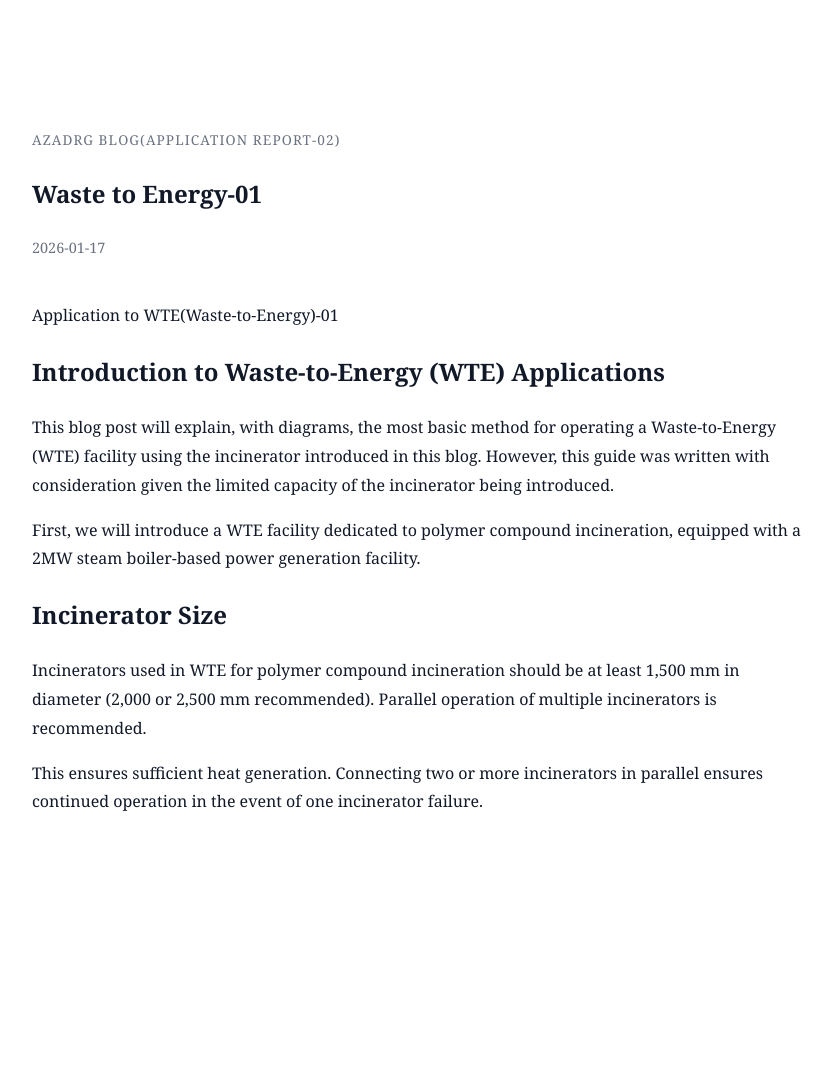
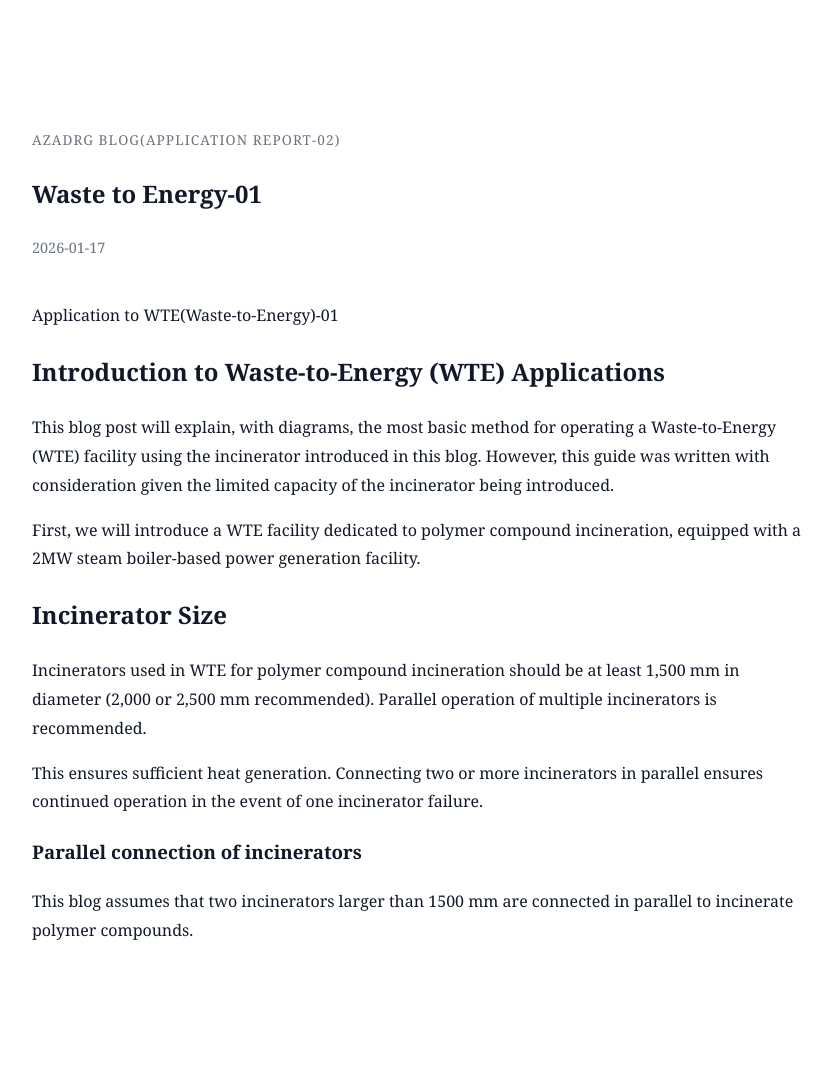
Before and after one commit to ssimsangmin49-creator/ecofriendly-polymer-compounds-incineration, a Jekyll site: the page built from _posts/2026-01-17-waste-to-energy.md, in a window 1280 px wide. Shown: the whole page, without its empty margins (222-1053 px from the left). Built offline with Jekyll 4.4.1, drawn with Linux system fonts in a browser that asks for light colours; before the commit the page ends 960 px from its top, so only the background shows below that.

Commit message:
Add section on parallel operation of incinerators
Added section on parallel connection of incinerators for polymer incineration.

```diff
--- a/_posts/2026-01-17-waste-to-energy.md
+++ b/_posts/2026-01-17-waste-to-energy.md
@@ -25,3 +25,8 @@ Parallel operation of multiple incinerators is recommended.
 
 This ensures sufficient heat generation. Connecting two or more incinerators
 in parallel ensures continued operation in the event of one incinerator failure.
+
+### Parallel connection of incinerators
+
+This blog assumes that two incinerators larger than 1500 mm are connected in parallel
+to incinerate polymer compounds.
```
